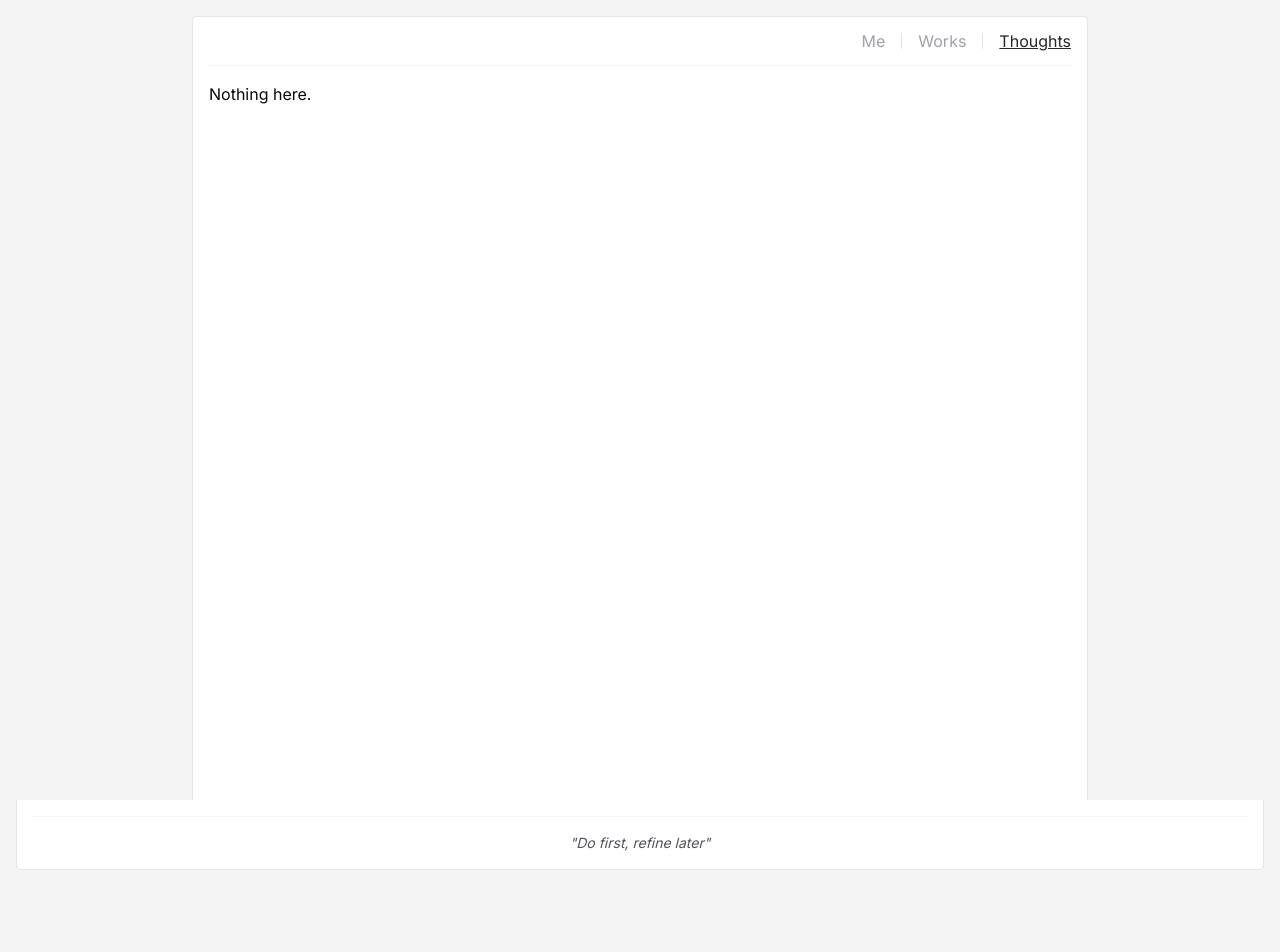
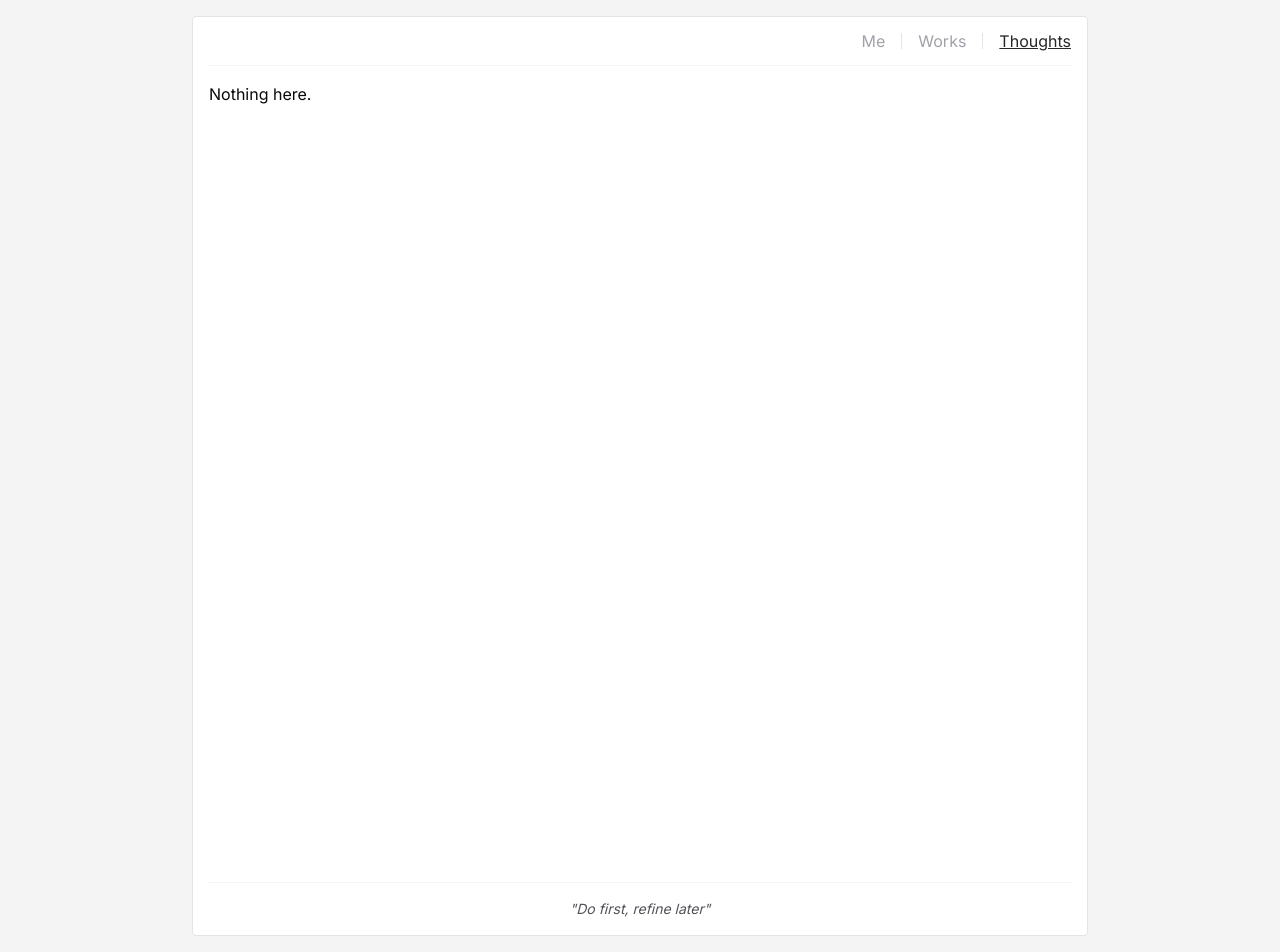
Before and after one commit to WantenMN/wanten.org, a Next.js app: page /thoughts in a window 1280 px wide. Before the commit the page ends 886 px from the top, so only its background shows below. Built offline with nearby package versions, Linux system fonts and the light colour scheme.

Commit message:
style: container, footer

```diff
--- a/src/components/container.tsx
+++ b/src/components/container.tsx
@@ -5,15 +5,13 @@ import Navigation from "./navigation";
 
 const Container = ({ children }: { children: ReactNode }) => {
   return (
-    <>
-      <div className="flex min-h-screen w-full justify-center">
-        <div className="flex w-full max-w-4xl flex-1 flex-col rounded rounded-b-none border-zinc-200 bg-white p-4 sm:m-4 sm:mb-0 sm:border sm:border-b-0">
-          <Navigation />
-          <main className="flex-1">{children}</main>
-        </div>
+    <div className="flex w-full justify-center">
+      <div className="flex w-full max-w-4xl flex-col rounded border-zinc-200 bg-white p-4 sm:m-4 sm:border">
+        <Navigation />
+        <main className="min-h-screen flex-1">{children}</main>
+        <Footer />
       </div>
-      <Footer />
-    </>
+    </div>
   );
 };
 
--- a/src/components/footer.tsx
+++ b/src/components/footer.tsx
@@ -2,7 +2,7 @@ import Motto from "./motto";
 
 const Footer = () => {
   return (
-    <footer className="rounded rounded-t-none border-zinc-200 bg-white p-4 sm:m-4 sm:mt-0 sm:border sm:border-t-0 sm:border-zinc-200">
+    <footer>
       <Motto />
     </footer>
   );
```
